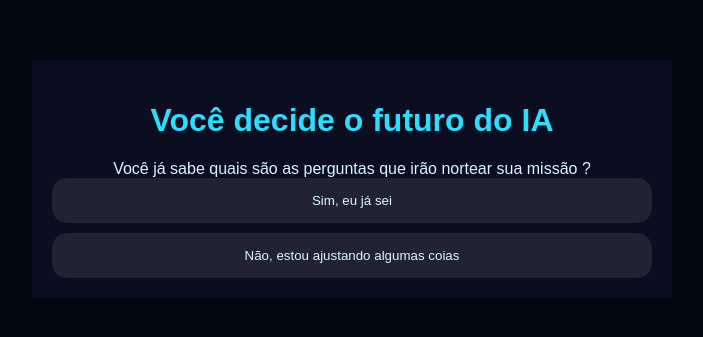
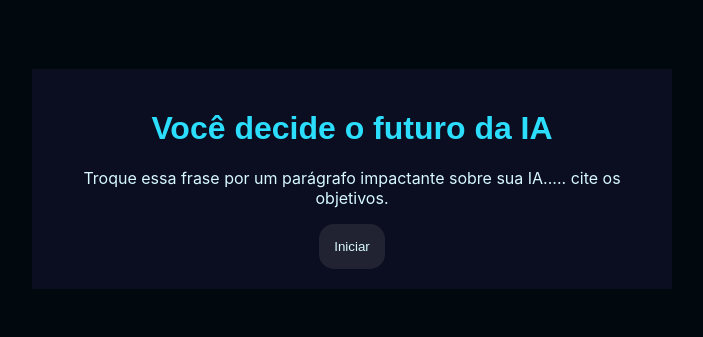
Before and after one commit to thalybru/ia-2, a plain HTML site: page ia-2-main/index.html in a window 1280 px wide. Shown: the part 229-566 px from the top of the page, without its empty margins (288-991 px from the left). Drawn offline with Linux system fonts and the light colour scheme.

Commit message:
Update index.html

```diff
--- a/ia-2-main/index.html
+++ b/ia-2-main/index.html
@@ -8,20 +8,22 @@
 </head>
 <body>
     <div class="caixa-principal">
-        <h1>Você decide o futuro do IA</h1>
-        <div class="caixa-perguntas">
-            Você já sabe quais são as perguntas que irão nortear sua missão ?
+        <h1>Você decide o futuro da IA</h1>
+        <div class="tela-inicial">
+            <p>Troque essa frase por um parágrafo impactante sobre sua IA..... cite os objetivos.
+            </p>
+            <button class="iniciar-btn">Iniciar</button>
         </div>
-        <div class="caixa-alternativas">
-<button>Sim, eu já sei</button>
-            <button>Não, estou ajustando algumas coias</button>
-        </div>
+        <div class="caixa-perguntas"></div>
+        <div class="caixa-alternativas"></div>
         <div class="caixa-resultado">
-            <p class="texto-resultado">
-                E o seu texto final, já está pronto ?
-            </p>
+            <p class="texto-resultado"></p>
+            <button class="novamente-btn">Jogar novamente</button>
         </div>
     </div>
-    <script src = "main.js"></script>
+    <script type="module" src="js/aleatorio.js"></script>
+    <script type="module" src="js/perguntas.js"></script>
+    <script type="module" src="js/script.js"></script>
 </body>
+
 </html>
```
